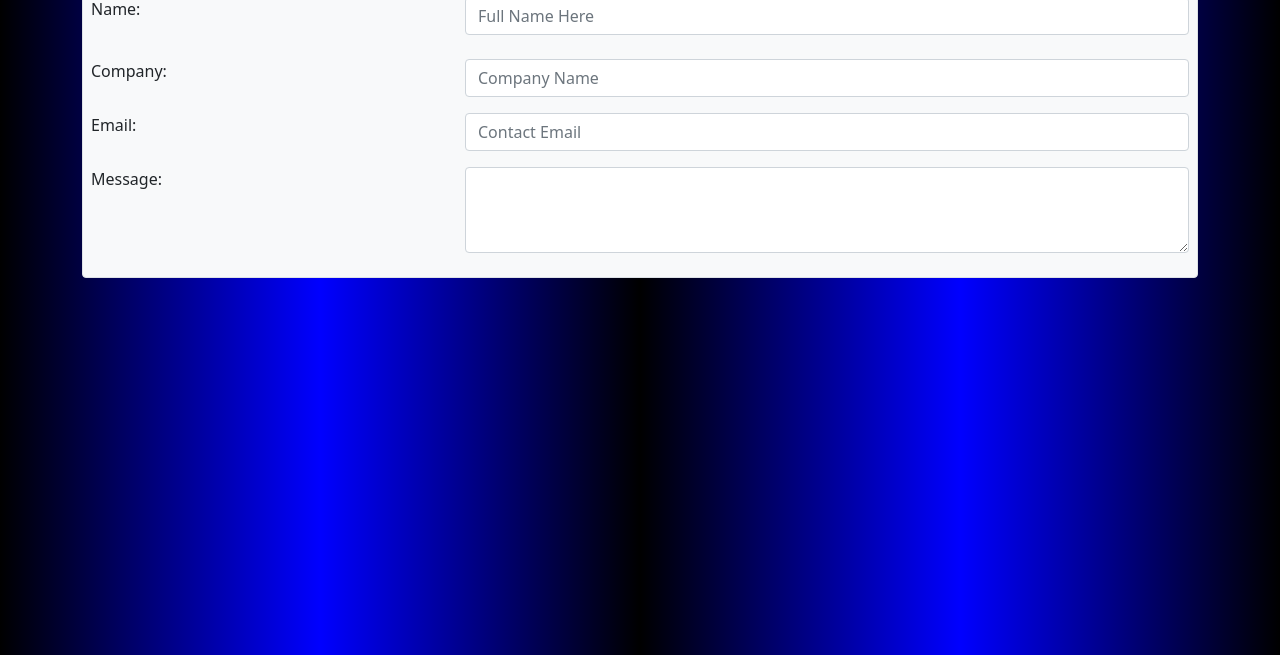
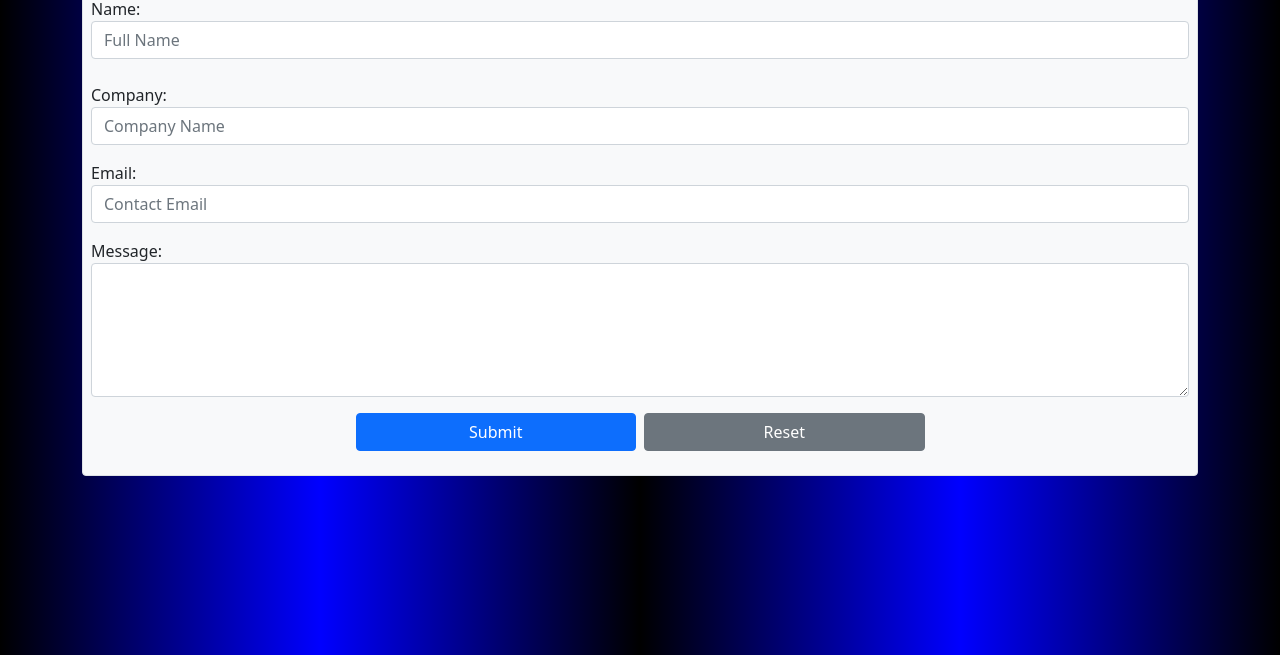
Before and after one commit to aschaaf1/CS463-Professional-Website-Alan-Schaaf, a plain HTML site: page Alan-Schaaf-Website.html in a window 1280 px wide. Shown: the part 145-800 px from the top of the page. Drawn offline with nearby package versions, Linux system fonts and the light colour scheme.

Commit message:
I finished the contact form and I am happy with how it is looking and functions. I may make small changes to style later on

```diff
--- a/Alan-Schaaf-Website.css
+++ b/Alan-Schaaf-Website.css
@@ -28,3 +28,16 @@ body {
 .nav-item:hover {
   font-size: 1.5em;
 }
+
+#contact {
+  display: block;
+  margin-left: auto;
+  margin-right: auto;
+  width: 90%;
+}
+
+@media (min-width: 768px) and (max-width: 1023px) {
+}
+
+@media (min-width: 1024px) {
+}
--- a/Alan-Schaaf-Website.html
+++ b/Alan-Schaaf-Website.html
@@ -25,25 +25,25 @@
       <section id="projects"></section>
       <section id="contact" class="container mt-4">
         <form action="" class="bg-light border rounded mx-auto p-2">
-          <h1 class="my-3 text-center">Contact Form</h1>
+          <h1 class="my-3 text-center">Contact Me</h1>
           <div class="row form-field mb-4">
-            <div class="col-sm-12 col-md-4">
+            <div class="col-12">
               <label for="name">Name:</label>
             </div>
-            <div class="col-sm-12 col-md-8">
+            <div class="col-12">
               <input
                 type="text"
                 class="form-control"
                 id="name"
-                placeholder="Full Name Here"
+                placeholder="Full Name"
               />
             </div>
           </div>
           <div class="row form-field mb-3">
-            <div class="col-sm-12 col-md-4">
+            <div class="col-12">
               <label for="company">Company:</label>
             </div>
-            <div class="col-sm-12 col-md-8">
+            <div class="col-12">
               <input
                 type="text"
                 class="form-control"
@@ -53,25 +53,37 @@
             </div>
           </div>
           <div class="row form-field mb-3">
-            <div class="col-sm-12 col-md-4">
-              <label for="email" class="col-sm-12">Email:</label>
+            <div class="col-12">
+              <label for="email" class="col-12">Email:</label>
             </div>
-            <div class="col-sm-12 col-md-8">
+            <div class="col-12">
               <input
                 type="email"
-                class="form-control col-sm-12"
+                class="form-control col-12"
                 id="email"
                 placeholder="Contact Email"
               />
             </div>
           </div>
           <div class="row form-field mb-3">
-            <div class="col-sm-12 col-md-4">
-              <label for="message" class="col-sm-12">Message:</label>
+            <div class="col-12">
+              <label for="message" class="col-12">Message:</label>
             </div>
-            <div class="col-sm-12 col-md-8">
-              <textarea class="form-control" id="message" rows="3"></textarea>
+            <div class="col-12">
+              <textarea class="form-control" id="message" rows="5"></textarea>
             </div>
+          </div>
+          <div class="row form-buttons mb-3 justify-content-center">
+            <input
+              type="submit"
+              class="btn btn-primary w-25 mx-1"
+              value="Submit"
+            />
+            <input
+              type="reset"
+              class="btn btn-secondary w-25 mx-1"
+              value="Reset"
+            />
           </div>
         </form>
       </section>
```
